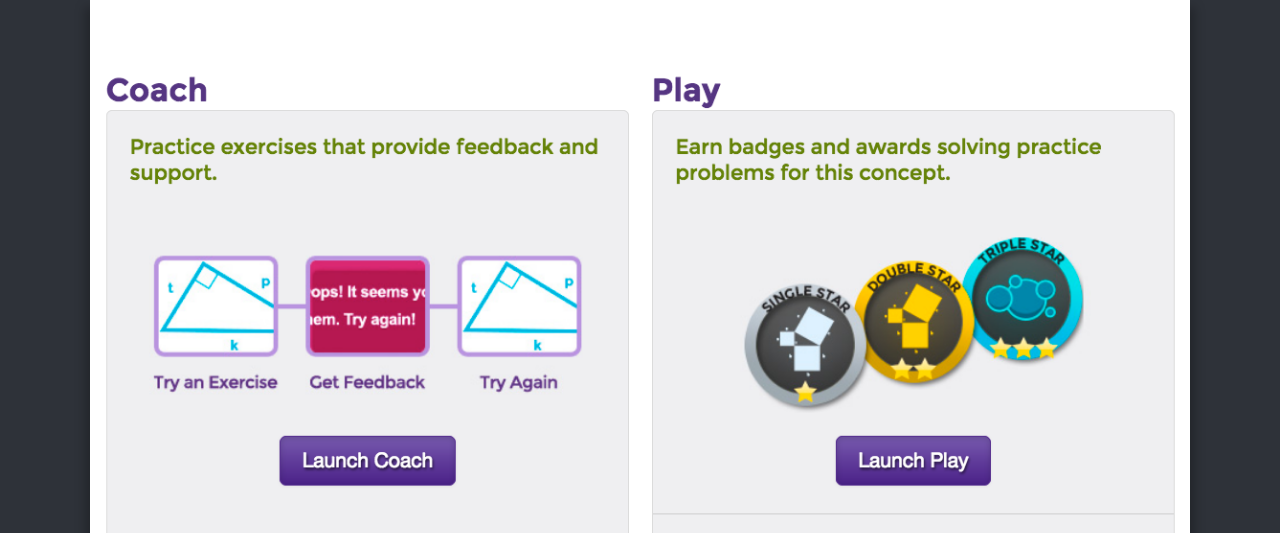
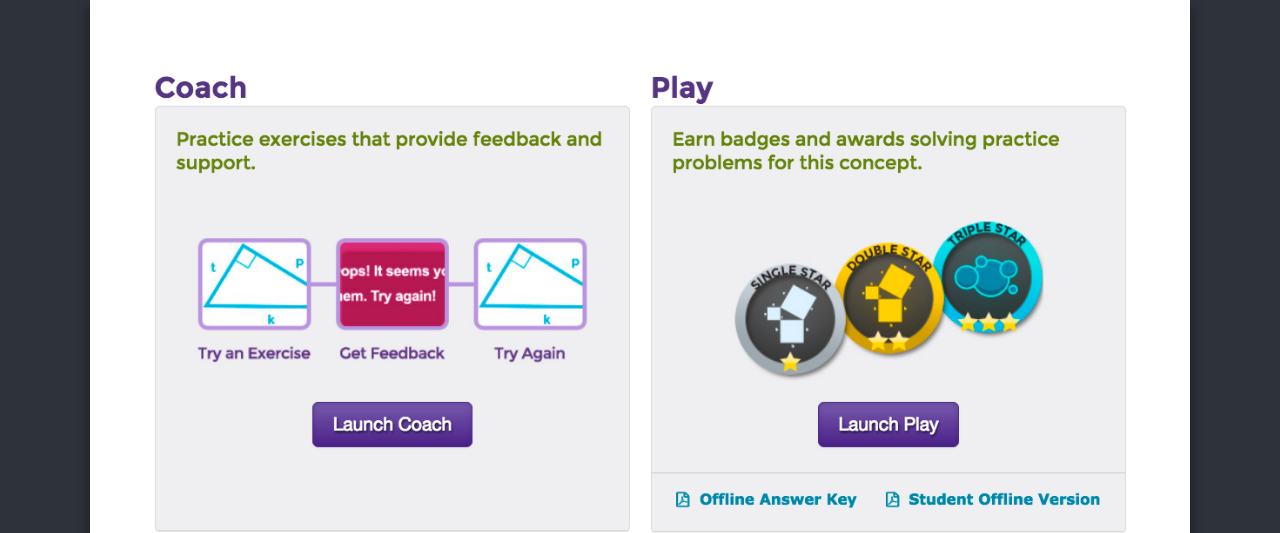
Before and after one commit to Blind3y3Design/MathTB, a website: page practice/index.html in a window 1280 px wide. Shown: the part 419-952 px from the top of the page. Drawn offline with nearby package versions, Linux system fonts and the light colour scheme.

Commit message:
updated practice image

```diff
--- a/practice/index.html
+++ b/practice/index.html
@@ -80,7 +80,7 @@
                     <div class="cit-row">
                         <div class="cit-row-inner">
                             <div class="cit-rich-copy">
-                                <img src="/MathTB/images/practiceCit.png" alt="" class="fake-interactive" style="max-width:1100px;">
+                                <img src="/MathTB/images/practiceCit.png" alt="" class="fake-interactive" style="max-width:1000px;">
                             </div>
                         </div>
                     </div>
```
